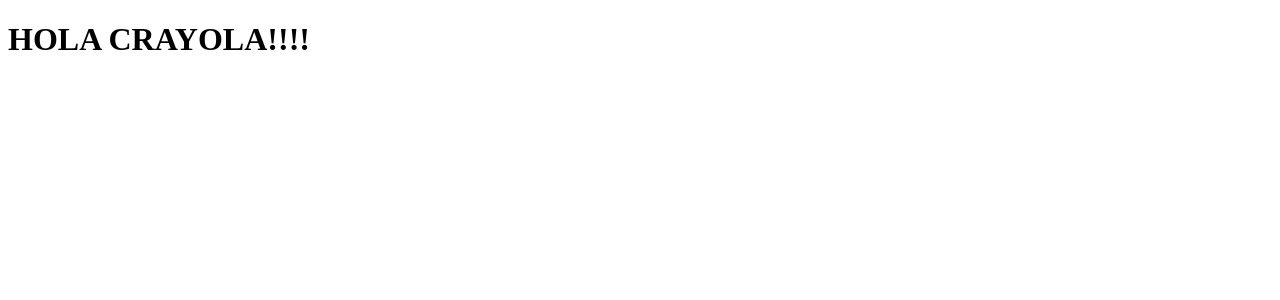
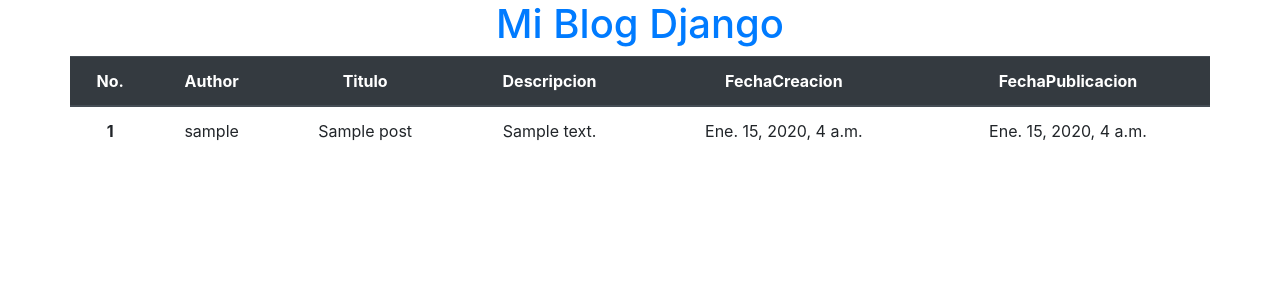
Before and after one commit to EdgarRuizUribe/DjangoGirls, a Django app: page / in a window 1280 px wide. Shown: the top 300 px of the page. Run offline with Django 3.2, Linux system fonts and the light colour scheme; tables that the repository leaves empty hold one stand-in row (values such as "Sample post"); some libraries are stand-ins or nearby versions.

Commit message:
conexion entre datos de midelo y template

```diff
--- a/proyectoBlogGirls/blog/templates/blog/post_list.html
+++ b/proyectoBlogGirls/blog/templates/blog/post_list.html
@@ -4,9 +4,77 @@
     <meta charset="UTF-8">
     <meta name="viewport" content="width=device-width, initial-scale=1.0">
     <meta http-equiv="X-UA-Compatible" content="ie=edge">
+    <link rel="stylesheet" href="https://stackpath.bootstrapcdn.com/bootstrap/4.3.1/css/bootstrap.min.css" integrity="sha384-ggOyR0iXCbMQv3Xipma34MD+dH/1fQ784/j6cY/iJTQUOhcWr7x9JvoRxT2MZw1T" crossorigin="anonymous">
+
     <title>Document</title>
 </head>
 <body>
-    <h1>HOLA CRAYOLA!!!!</h1>
+    <div class="container">
+        <div class="row">
+            <h1 class="text-center mx-auto sticky-top">
+                <a href="/" class="text-primary text-center font-weigth-ligther">Mi Blog Django</a>
+            </h1>
+        </div>
+        <div class="row">
+            <table class="table table-hover">
+                <thead class="thead-dark text-center">
+                    <tr>
+                        <th scope="col">
+                            No.
+                        </th>
+                        <th scope="col">
+                            Author
+                        </th>
+                        <th scope="col">
+                            Titulo
+                        </th>
+                        <th scope="col">
+                            Descripcion
+                        </th>
+                        <th scope="col">
+                            FechaCreacion
+                        </th>
+                        <th scope="col">
+                            FechaPublicacion
+                        </th>
+                    </tr>
+                </thead>
+                <tbody>
+                    {%for post in post%}
+                        <tr class="text-center">
+
+                            <th scope="row">
+                                {{post.id}}
+                            </th>
+
+                            <td>
+                                {{post.author}}
+                            </td>
+
+                            <td>
+                                {{post.title}}
+                            </td>
+
+                            <td>
+                                {{post.text}}
+                            </td>
+
+                            <td>
+                                {{post.created_date}}
+                            </td>
+
+                            <td>
+                                {{post.published_date}}
+                            </td>
+
+                        </tr>
+                    {% endfor %}
+                </tbody>
+            </table>
+        </div>
+    </div>
+<script src="https://code.jquery.com/jquery-3.3.1.slim.min.js" integrity="sha384-q8i/X+965DzO0rT7abK41JStQIAqVgRVzpbzo5smXKp4YfRvH+8abtTE1Pi6jizo" crossorigin="anonymous"></script>
+<script src="https://cdnjs.cloudflare.com/ajax/libs/popper.js/1.14.7/umd/popper.min.js" integrity="sha384-UO2eT0CpHqdSJQ6hJty5KVphtPhzWj9WO1clHTMGa3JDZwrnQq4sF86dIHNDz0W1" crossorigin="anonymous"></script>
+<script src="https://stackpath.bootstrapcdn.com/bootstrap/4.3.1/js/bootstrap.min.js" integrity="sha384-JjSmVgyd0p3pXB1rRibZUAYoIIy6OrQ6VrjIEaFf/nJGzIxFDsf4x0xIM+B07jRM" crossorigin="anonymous"></script>
 </body>
 </html>
--- a/proyectoBlogGirls/blog/views.py
+++ b/proyectoBlogGirls/blog/views.py
@@ -1,6 +1,10 @@
 from django.shortcuts import render
+from django.utils import timezone
+from .models import Post
 
 # Create your views here.
 
 def post_list(request):
-    return render(request, 'blog/post_list.html', {})
+    # post = Post.objects.filter(published_date__lte = timezone.now())
+    post = Post.objects.all()
+    return render(request, 'blog/post_list.html', {'post' : post})
```
